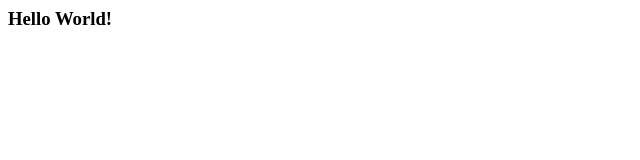
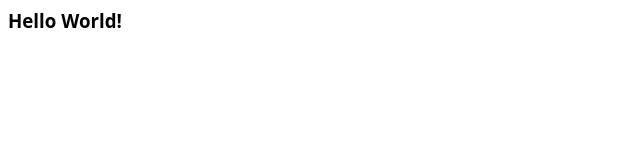
Before and after one commit to dheerajponnoju/dheerajponnoju, a plain HTML site: page index.html in a window 1280 px wide. Shown: the full height of the page, 0-640 px from the left. Drawn offline with Linux system fonts and the light colour scheme.

Commit message:
Update index.html

```diff
--- a/index.html
+++ b/index.html
@@ -1,5 +1,5 @@
 <html>
   <body>
-    <h3>Hello World!</h3>
+    <h3 style="font-family:sans;">Hello World!</h3>
   </body>
 </html>
```
